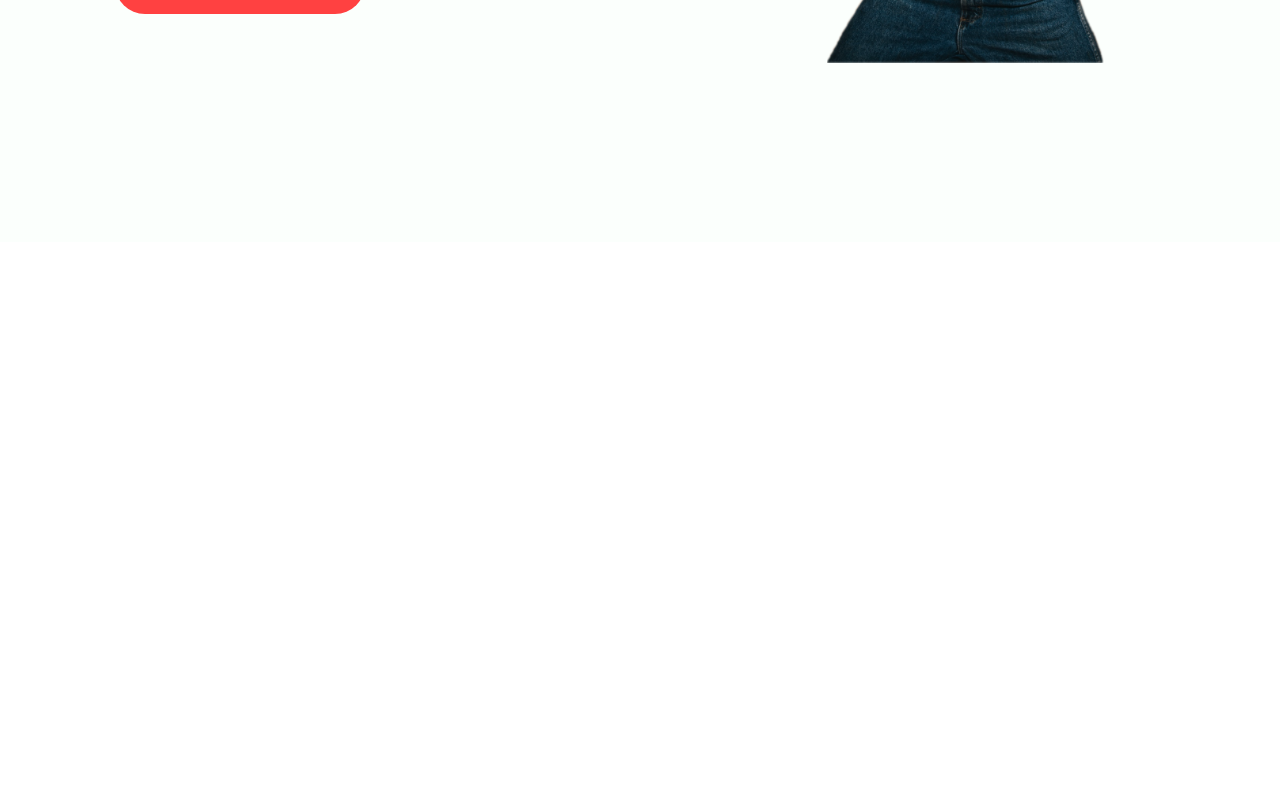
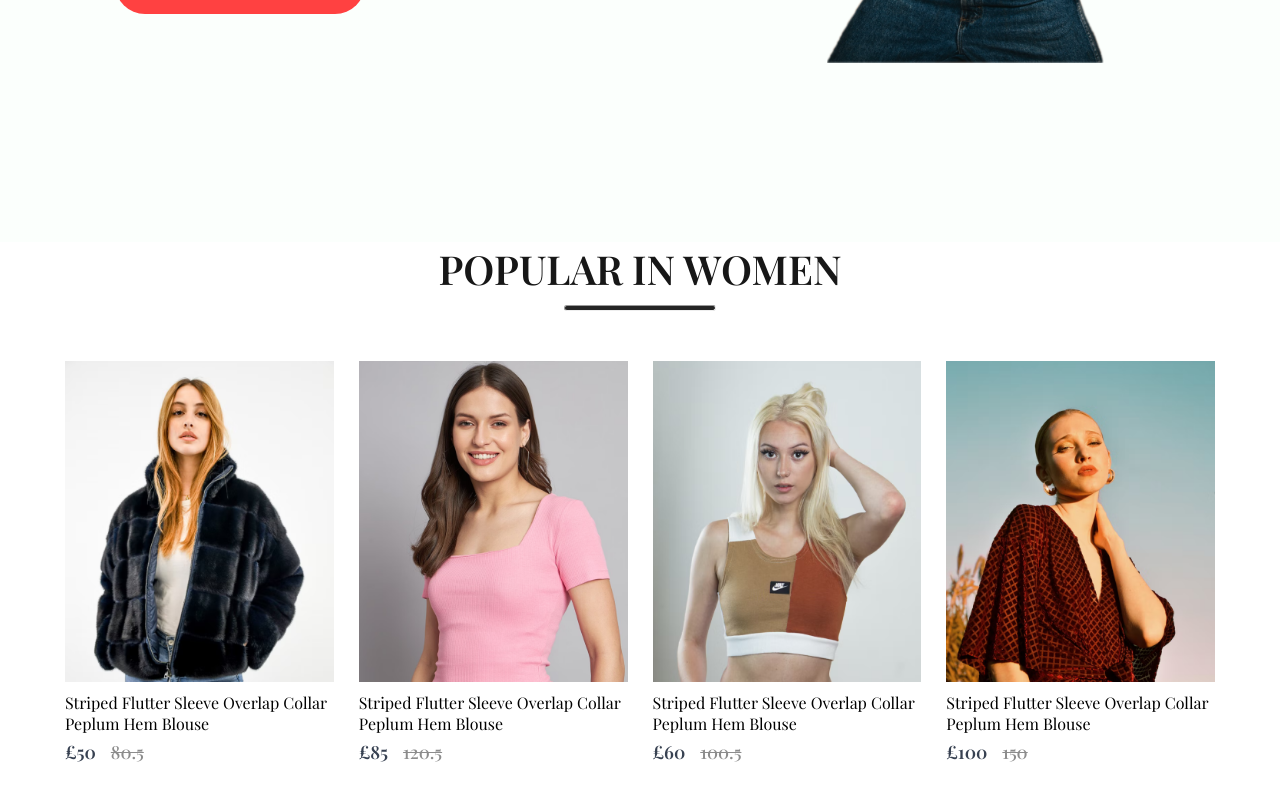
Before and after one commit to JoshuaAddai-Marnu/E_commerce-frontend, a React (Create React App) app: page / in a window 1280 px wide. Shown: the part 675-1475 px from the top of the page. Before the commit the page ends 917 px from the top, so only its background shows below. Built offline with nearby package versions, Linux system fonts and the light colour scheme; a web font is replaced by a local one.

Commit message:
This is part of the previous commit and also created the Offer folder

```diff
--- a/src/Components/Item/Item.css
+++ b/src/Components/Item/Item.css
@@ -26,21 +26,3 @@
     transform: scale(1.05);
     transition: 0.6s;
 }
-
-
-@media(max-width:800px){
-    .item{
-        width: 35%;
-    }
-    .item-price-old{
-        font-size: 12px;
-    }
-}
-@media(max-width:500px){
-    .item p{
-        font-size: 14px;
-    }
-    .item-price-new{
-        font-size: 14px;
-    }
-}
--- a/src/Components/Item/Item.jsx
+++ b/src/Components/Item/Item.jsx
@@ -1,14 +1,14 @@
 import React from 'react'
 import './Item.css'
 
-export const Item = () => {
+export const Item = (props) => {
   return (
     <div className='item'>
         <img src={props.image} alt="" />
         <p>{props.name}</p>
         <div className="item-prices">
             <div className="item-price-new">
-                {props.new_price}
+                £{props.new_price}
             </div>
             <div className="item-price-old">
                 {props.old_price}
--- /dev/null
+++ b/src/Components/Popular/Popular.css
@@ -0,0 +1,27 @@
+.popular{
+    display: flex;
+    flex-direction: column;
+    align-items: center;
+    gap: 10px;
+    height: 90vh;
+    max-width: 1280px;
+    margin: auto;
+}
+.popular h1{
+    color: #171717;
+    font-size: 40px;
+    font-weight: 600;
+}
+.popular hr{
+    width: 150px;
+    height: 4px;
+    border-radius: 10px;
+    background: #252525;
+}
+.popular-item{
+    margin-top: 40px;
+    display: flex;
+    flex-wrap: wrap;
+    gap: 25px;
+    justify-content: center;
+}
--- /dev/null
+++ b/src/Components/Popular/Popular.jsx
@@ -0,0 +1,18 @@
+import React from 'react'
+import './Popular.css'
+import data_product from '../Assets/data'
+import { Item } from '../Item/Item'
+
+export const Popular = () => {
+  return (
+    <div className='popular'>
+        <h1>POPULAR IN WOMEN</h1>
+        <hr />
+        <div className="popular-item">
+            {data_product.map((item,i)=>{
+                return <Item key={i} id={item.id} name={item.name} image={item.image} new_price={item.new_price} old_price={item.old_price}/>
+            })}
+        </div>
+    </div>
+  )
+}
--- a/src/Pages/Shop.jsx
+++ b/src/Pages/Shop.jsx
@@ -1,10 +1,12 @@
 import React from 'react'
 import { Hero } from '../Components/Hero/Hero'
+import { Popular } from '../Components/Popular/Popular'
 
 export const Shop = () => {
     return (
         <div>
             <Hero />
+            <Popular />
         </div>
     )
 }
```
Also changed, not shown: src/Components/Offers/Offers.jsx (added, +8 -0 lines), src/Components/Navbar/Navbar.jsx (line endings or trailing spaces), src/Components/Offers/Offer.css (added).
